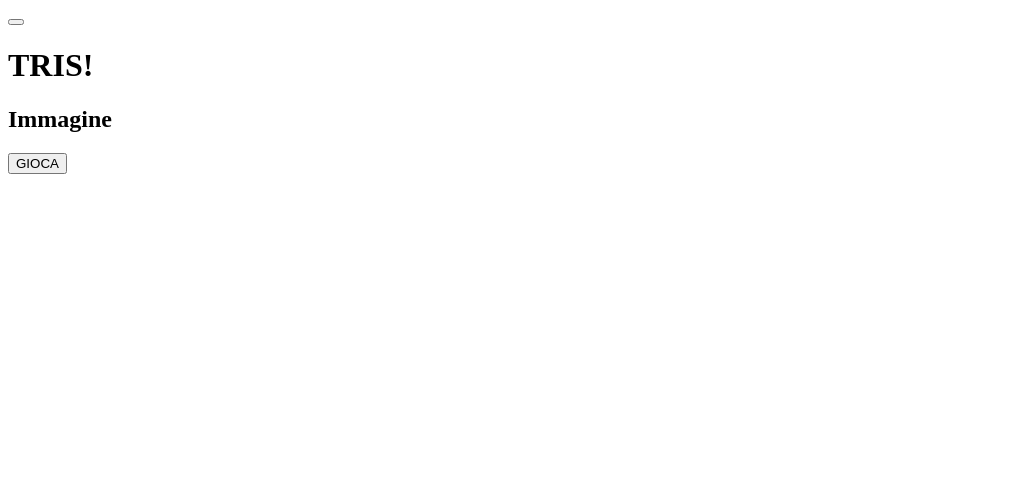
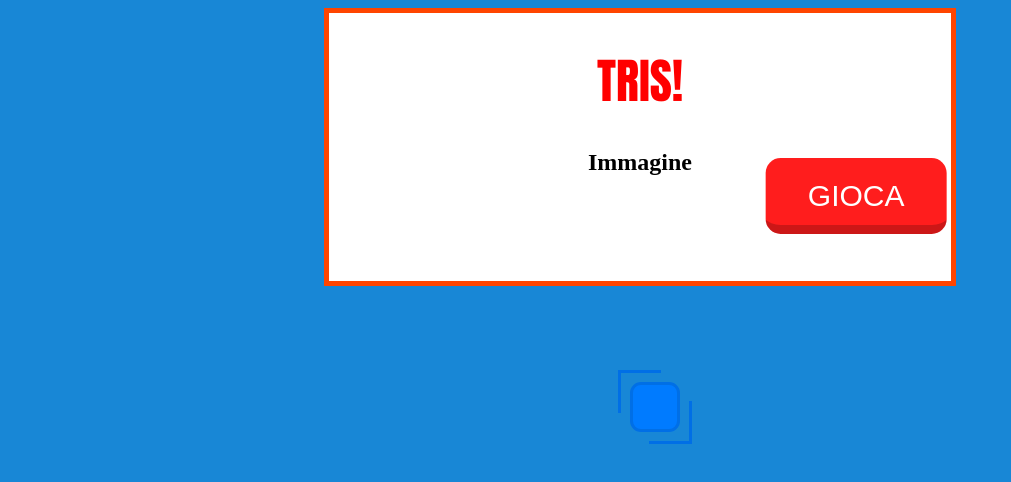
Before and after one commit to zNlCO/LavoroGruppoTris, a plain HTML site: page Lavoro_Triss/Html/home.html in a window 1280 px wide. Shown: the whole page, without its empty margins (0-1011 px from the left). Drawn offline with Linux system fonts and the light colour scheme.

Commit message:
ciao mondo

```diff
--- a/Lavoro_Triss/Html/home.html
+++ b/Lavoro_Triss/Html/home.html
@@ -4,7 +4,8 @@
     <meta charset="UTF-8">
     <meta http-equiv="X-UA-Compatible" content="IE=edge">
     <meta name="viewport" content="width=device-width, initial-scale=1.0">
-    <link rel="stylesheet" href="css_tris.css" type="text/css">
+    <link rel="stylesheet" href="../style/stile_home.css" type="text/css">
+    <link rel="stylesheet" href="../style/stile_unico.css">
     <title>TRIS</title>
 </head>
 <body >
@@ -19,9 +20,7 @@
 
     <h2>Immagine</h2>
 
-    <button class="btn5">
-        GIOCA
-      </button>
+    <button class="btn5"><link rel="stylesheet" href="gioco.html">GIOCA</button>
 
 
     </div>
```
